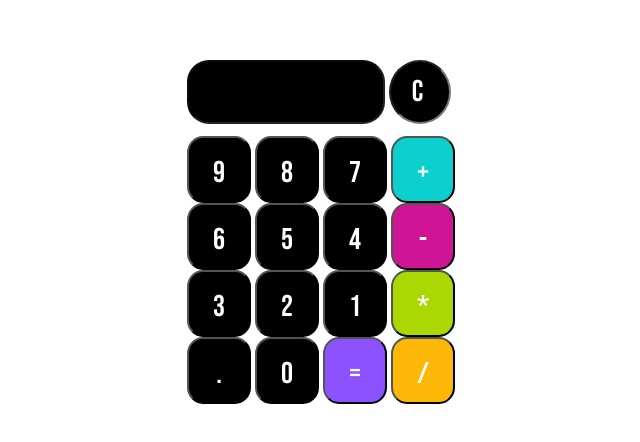
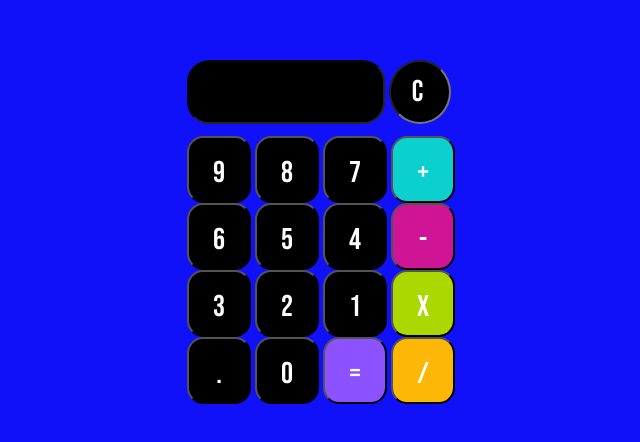
Before and after one commit to DaniloSoares89/Calculadoras, a plain HTML site: page index.html in a window 1280 px wide. Shown: the part 176-618 px from the top of the page, without its empty margins (327-967 px from the left). Drawn offline with Linux system fonts and the light colour scheme.

Commit message:
mudei a cor de fundo

```diff
--- a/index.html
+++ b/index.html
@@ -28,7 +28,7 @@
             <input type="button" class="num maincolor" name="btn3" value="3" onclick="displaynum(btn3.value)">
             <input type="button" class="num maincolor" name="btn2" value="2" onclick="displaynum(btn2.value)">
             <input type="button" class="num maincolor" name="btn1" value="1" onclick="displaynum(btn1.value)">
-            <input type="button" class="num gre" name="multbtn" value="*" onclick="displaynum(multbtn.value)"><br>
+            <input type="button" class="num gre" name="multbtn" value="x" onclick="displaynum(multbtn.value)"><br>
 
             <input type="button" class="num maincolor" name="dot" value="." onclick="displaynum(dot.value)">
             <input type="button" class="num maincolor" name="btn0" value="0" onclick="displaynum(btn0.value)">
--- a/style.css
+++ b/style.css
@@ -6,9 +6,11 @@ body{
     display:flex;
     align-items: center;
     justify-content: center;
-    background-color  ;
+    background-color: rgb(17, 17, 249);
+
 
 }
+
 input{
     color:#fff;
     padding:17px;
```
Also changed, not shown: imagem/Numeros.jpg (added).
